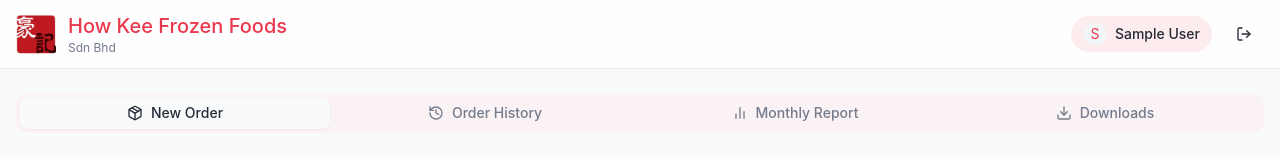
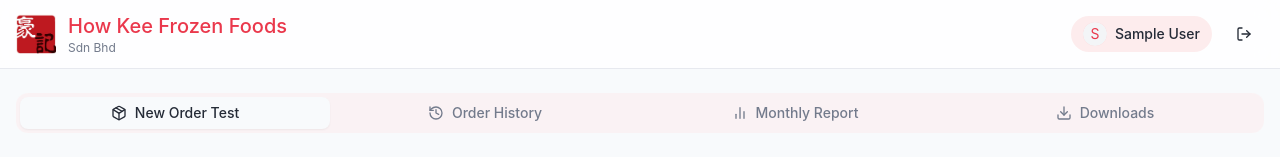
Before and after one commit to mahyancheng/seafood-order-buddy, a React (Vite) app: page /dashboard in a window 1280 px wide. Shown: the top 157 px of the page. Built offline with nearby package versions, Linux system fonts and the light colour scheme; sample sign-in values are in the browser's storage.

Commit message:
"Dylan Test"

```diff
--- a/src/components/Dashboard.tsx
+++ b/src/components/Dashboard.tsx
@@ -62,7 +62,7 @@ const Dashboard: React.FC = () => {
           <TabsList className="grid grid-cols-4 mb-6 bg-secondary/50 p-1 rounded-lg">
             <TabsTrigger value="newOrder" className="flex items-center gap-2">
               <Package className="h-4 w-4" />
-              <span>New Order</span>
+              <span>New Order Test</span>
             </TabsTrigger>
             <TabsTrigger value="history" className="flex items-center gap-2">
               <History className="h-4 w-4" />
```
